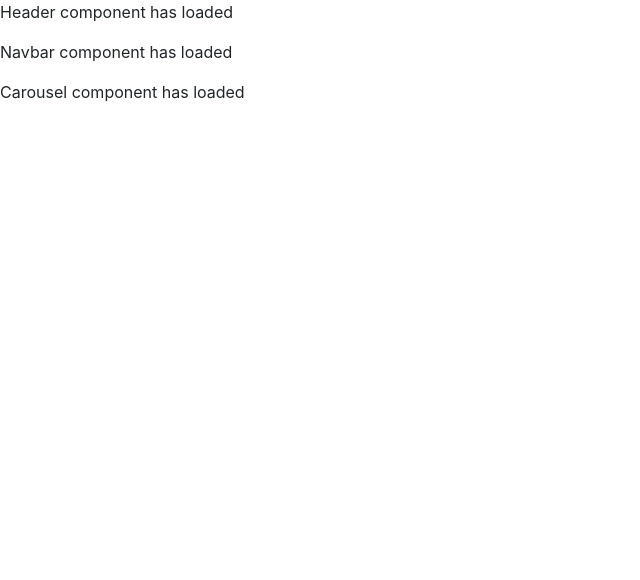
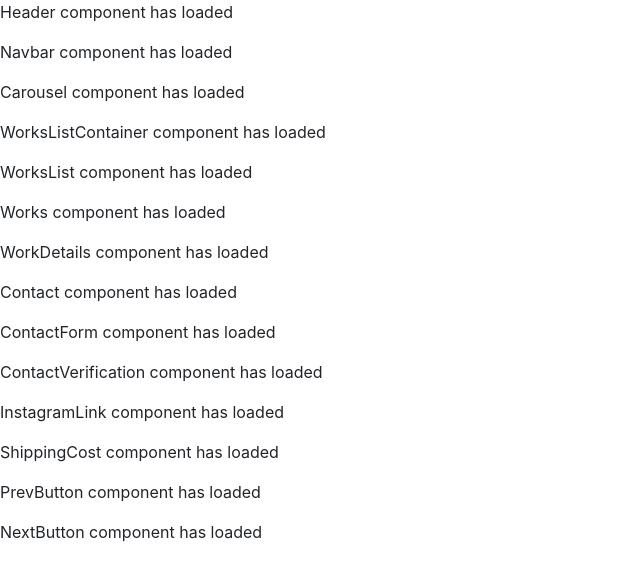
Before and after one commit to kevinmbabcock/b-carchano-art, a React app: page /#/ in a window 1280 px wide. Shown: the top 580 px of the page, without its empty margins (0-640 px from the left). Built offline with nearby package versions, Linux system fonts and the light colour scheme.

Commit message:
Carousel and WorksListContainer successfully render all children and grandchildren

```diff
--- a/src/components/Carousel.jsx
+++ b/src/components/Carousel.jsx
@@ -1,9 +1,11 @@
 import React from 'react';
+import WorksListContainer from './WorksListContainer';
 
 function Carousel(){
   return (
     <div>
       <p>Carousel component has loaded</p>
+      <WorksListContainer />
     </div>
   );
 }
--- a/src/components/Contact.jsx
+++ b/src/components/Contact.jsx
@@ -2,6 +2,7 @@ import React from 'react';
 import ContactForm from './ContactForm';
 import ContactVerification from './ContactVerification';
 import InstagramLink from './InstagramLink';
+import ShippingCost from './ShippingCost';
 
 function Contact(){
   return (
@@ -9,6 +10,8 @@ function Contact(){
       <p>Contact component has loaded</p>
       <ContactForm />
       <ContactVerification />
+      <InstagramLink />
+      <ShippingCost />
     </div>
   );
 }
--- a/src/components/WorkDetails.jsx
+++ b/src/components/WorkDetails.jsx
@@ -1,9 +1,15 @@
 import React from 'react';
+import Contact from './Contact';
+import PrevButton from './PrevButton';
+import NextButton from './NextButton';
 
 function WorkDetails(){
   return (
     <div>
       <p>WorkDetails component has loaded</p>
+      <Contact />
+      <PrevButton />
+      <NextButton />
     </div>
   );
 }
--- a/src/components/Works.jsx
+++ b/src/components/Works.jsx
@@ -1,9 +1,11 @@
 import React from 'react';
+import WorkDetails from './WorkDetails';
 
 function Works(){
   return (
     <div>
       <p>Works component has loaded</p>
+      <WorkDetails />
     </div>
   );
 }
--- a/src/components/WorksList.jsx
+++ b/src/components/WorksList.jsx
@@ -1,9 +1,11 @@
 import React from 'react';
+import Works from './Works';
 
 function WorksList(){
   return (
     <div>
       <p>WorksList component has loaded</p>
+      <Works />
     </div>
   );
 }
--- a/src/components/WorksListContainer.jsx
+++ b/src/components/WorksListContainer.jsx
@@ -1,9 +1,11 @@
 import React from 'react';
+import WorksList from './WorksList';
 
 function WorksListContainer(){
   return (
     <div>
       <p>WorksListContainer component has loaded</p>
+      <WorksList />
     </div>
   );
 }
```
